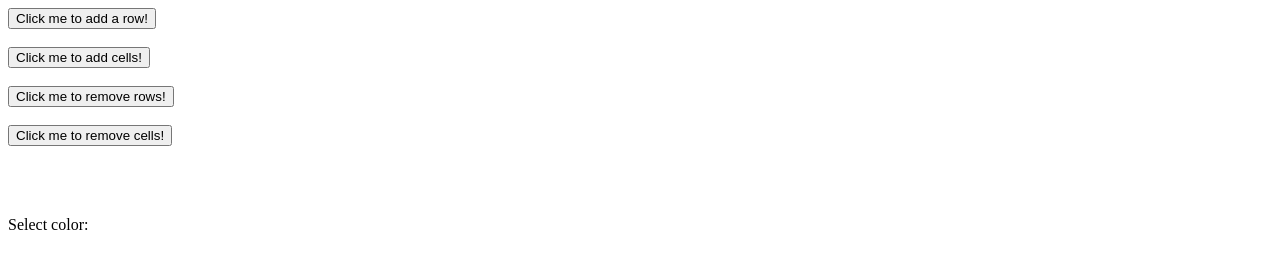
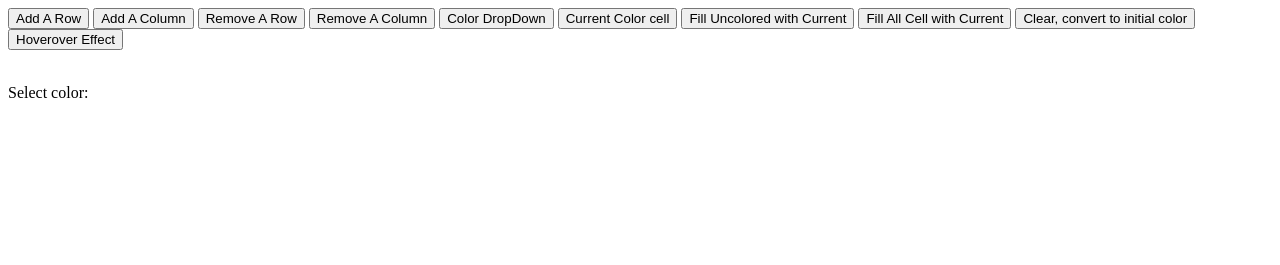
Before and after one commit to viviantom0506/DOM-Challenge-III, a plain HTML site: page index.html in a window 1280 px wide. Drawn offline with Linux system fonts and the light colour scheme.

Commit message:
added remove row function and edited page strucutre

```diff
--- a/index.html
+++ b/index.html
@@ -2,30 +2,23 @@
 <html lang="en">
 <head>
     <link rel = "stylesheet"
-	type="text/css"
-	href="style.css"/>
+	type="text/css" />
+	<!-- href="style.css"/> -->
     <meta charset="UTF-8">
     <link ref = "stylesheet" href = style.css>
-    <script type="text/javascript" src="script.js"></script>
 </head>
 
 <body>
-
-
-    <div id="onClick" onClick="addRow()">
-        <button>Click me to add a row!</button>
-      </div>
-      <br>
-      <div id="onClick" onClick="addColumn()">
-        <button>Click me to add cells!</button>
-      </div><br>
-      <div id="onClick" onClick="removeRow()">
-        <button>Click me to remove rows!</button>
-      </div><br>
-      <div id="onClick" onClick="removeColumn()">
-        <button>Click me to remove cells!</button>
-      </div><br>
-
+    <button onclick="addRow()">Add A Row</button>
+    <button onclick="addColumn()">Add A Column</button>
+    <button onclick="removeRow()">Remove A Row</button>
+    <button onclick="removeColumn()">Remove A Column</button>
+    <button onclick="dropColor()">Color DropDown</button>
+    <button onclick="ColorCell()">Current Color cell</button>
+    <button onclick="fillUnColored()">Fill Uncolored with Current</button>
+    <button onclick="fillColored()">Fill All Cell with Current</button>
+    <button onclick="clear()">Clear, convert to initial color</button>
+    <button onclick="hover()">Hoverover Effect</button>
     <br><br>
 
     <div>
@@ -37,10 +30,9 @@
           <div class="color" id="green" onclick="selectColor(this)"></div>
           <div class="color" id="blue" onclick="selectColor(this)"></div>
           <div class="color" id="purple" onclick="selectColor(this)"></div>
-        </div>
-        <br>
-        <table id="table">
-        </table>
-        <script src="script.js"></script>
+    </div><br>
+    <table id="Table">
+    </table>
+    <script type="text/javascript" src="script.js"></script>
 </body>
 </html>
--- a/script.js
+++ b/script.js
@@ -0,0 +1,13 @@
+
+
+function addRow(){
+  const TableElements = document.getElementById("Table")
+  let NewRow = document.createElement("tr")
+  TableElements.appendChild(NewRow);
+  let column=1;
+  for(let i=0; i<column;i++){
+      let cell = document.createElement("td");
+      NewRow.appendChild(cell);
+      cell.textContent = "O";
+  }
+}
```
